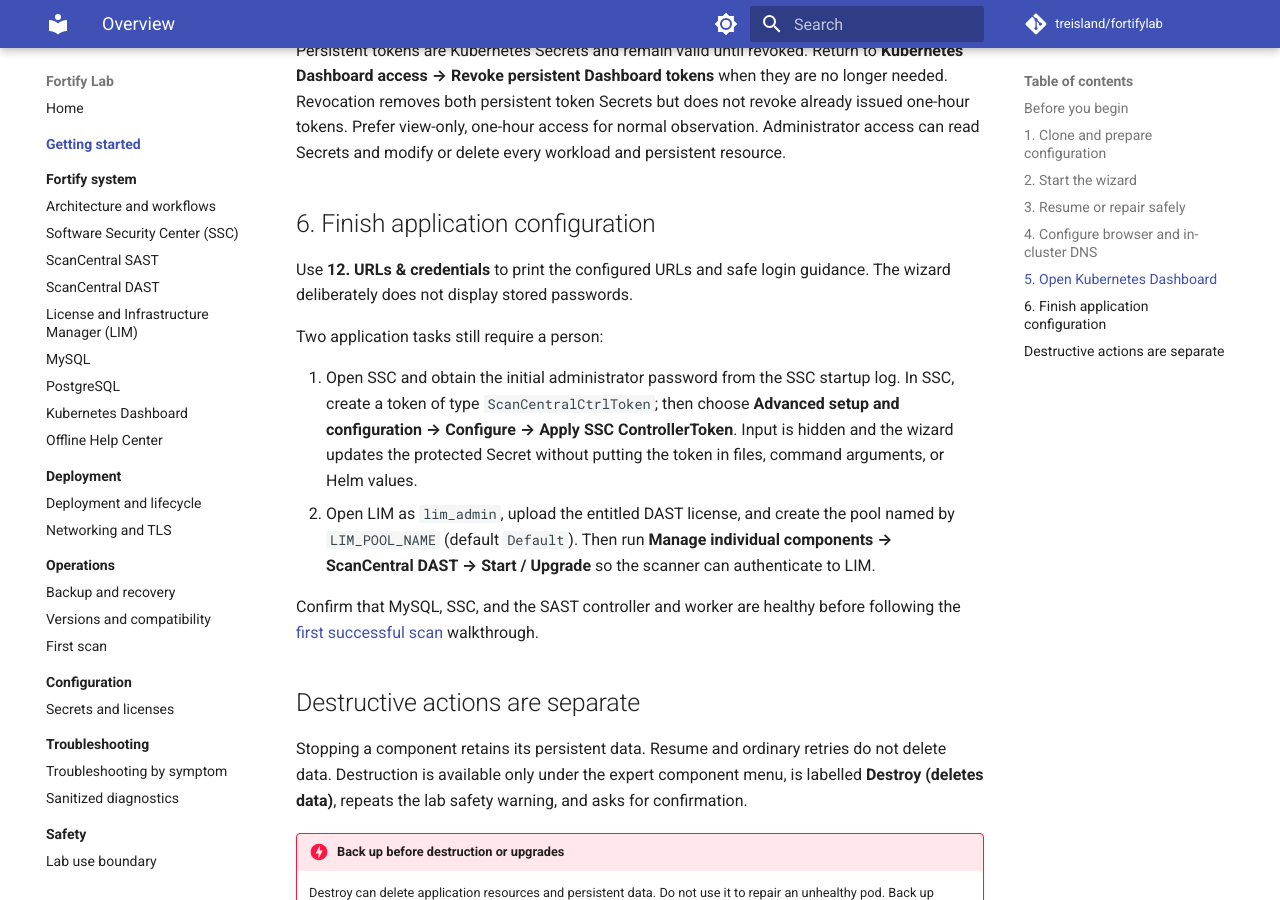
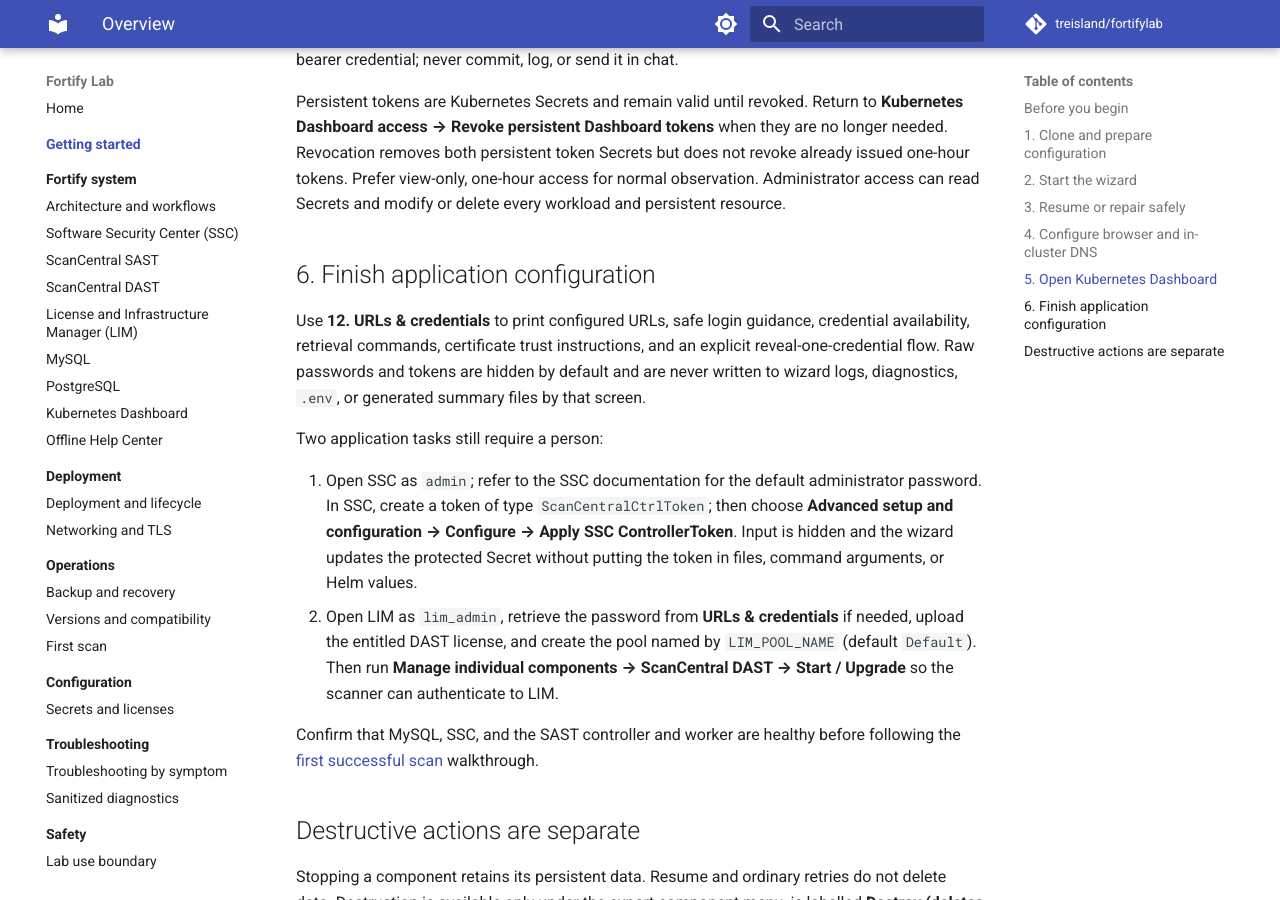
Before and after one commit to treisland/fortifylab, an MkDocs documentation site: the page built from docs/getting-started/index.md, in a window 1280 px wide and 900 px high, scrolled down 4513 px. Built offline with MkDocs 1.6.1 and Material for MkDocs 9.7.7, drawn with Linux system fonts in a browser that asks for light colours; comment, search, counter and statistics services are not loaded; some of the changed text lies outside the part shown.

Commit message:
Add guided completion handoff

```diff
--- a/docs/getting-started/index.md
+++ b/docs/getting-started/index.md
@@ -92,7 +92,10 @@
     screen to restart the wizard with group access, or run `newgrp microk8s`
     before relaunching. Guided step and wait screens include Retry, Help, live
     diagnostics, diagnostics bundle export, interactive takeover, and
-    contextual pod logs where a component owns pods.
+    contextual pod logs where a component owns pods. On completion, Guided
+    shows a congratulations page with live service status, URLs, certificate
+    trust guidance, recommended manual next steps, the wizard log, and the
+    access-and-credentials handoff.
 
 === "Express"
 
@@ -210,17 +213,22 @@
 
 ## 6. Finish application configuration
 
-Use **12. URLs & credentials** to print the configured URLs and safe login
-guidance. The wizard deliberately does not display stored passwords.
+Use **12. URLs & credentials** to print configured URLs, safe login guidance,
+credential availability, retrieval commands, certificate trust instructions, and
+an explicit reveal-one-credential flow. Raw passwords and tokens are hidden by
+default and are never written to wizard logs, diagnostics, `.env`, or generated
+summary files by that screen.
 
 Two application tasks still require a person:
 
-1. Open SSC and obtain the initial administrator password from the SSC startup
-   log. In SSC, create a token of type `ScanCentralCtrlToken`; then choose
-   **Advanced setup and configuration → Configure → Apply SSC ControllerToken**.
-   Input is hidden and the wizard updates the protected Secret without putting
-   the token in files, command arguments, or Helm values.
-2. Open LIM as `lim_admin`, upload the entitled DAST license, and create the
+1. Open SSC as `admin`; refer to the SSC documentation for the default
+   administrator password. In SSC, create a token of type
+   `ScanCentralCtrlToken`; then choose **Advanced setup and configuration →
+   Configure → Apply SSC ControllerToken**. Input is hidden and the wizard
+   updates the protected Secret without putting the token in files, command
+   arguments, or Helm values.
+2. Open LIM as `lim_admin`, retrieve the password from **URLs & credentials**
+   if needed, upload the entitled DAST license, and create the
    pool named by `LIM_POOL_NAME` (default `Default`). Then run **Manage
    individual components → ScanCentral DAST → Start / Upgrade** so the scanner
    can authenticate to LIM.
```
Also changed, not shown: README.md (+13 -6 lines), docs/operations/secrets-and-licenses.md (+8 -4 lines), 3 other files.
